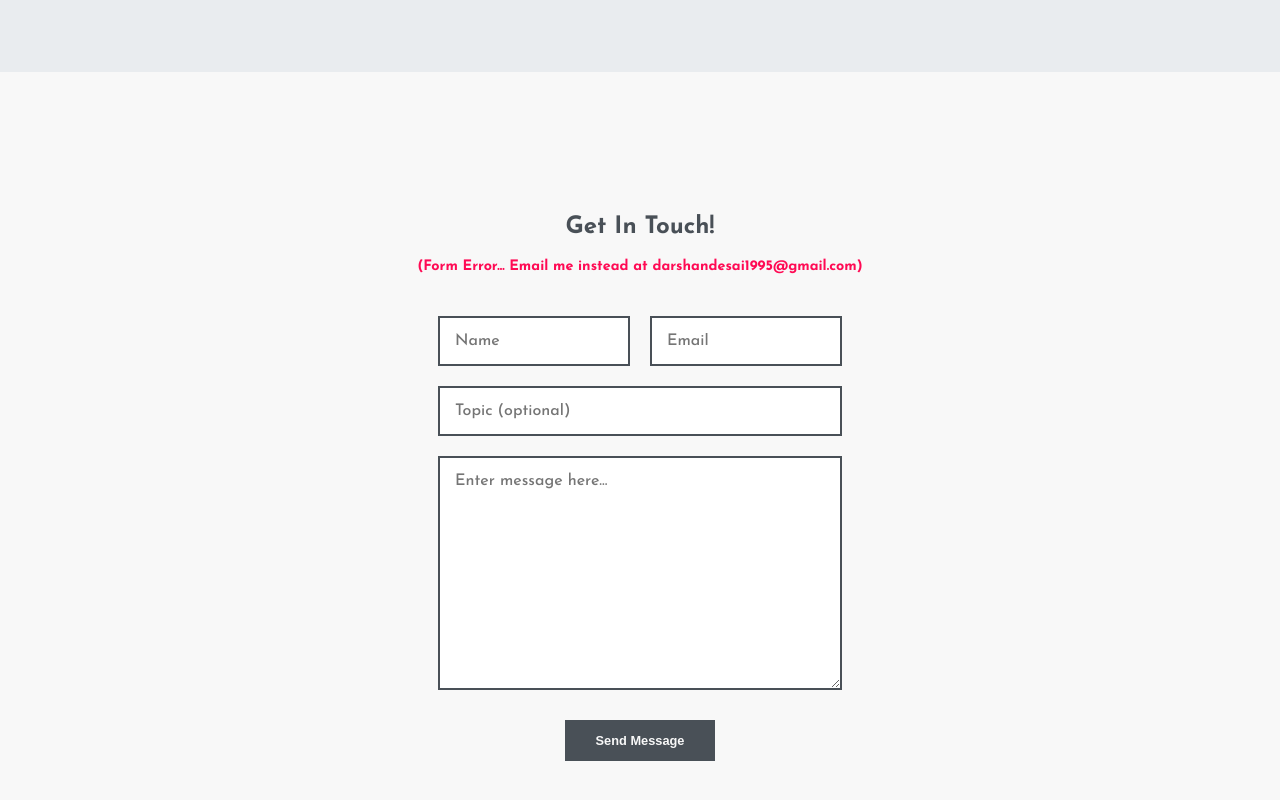
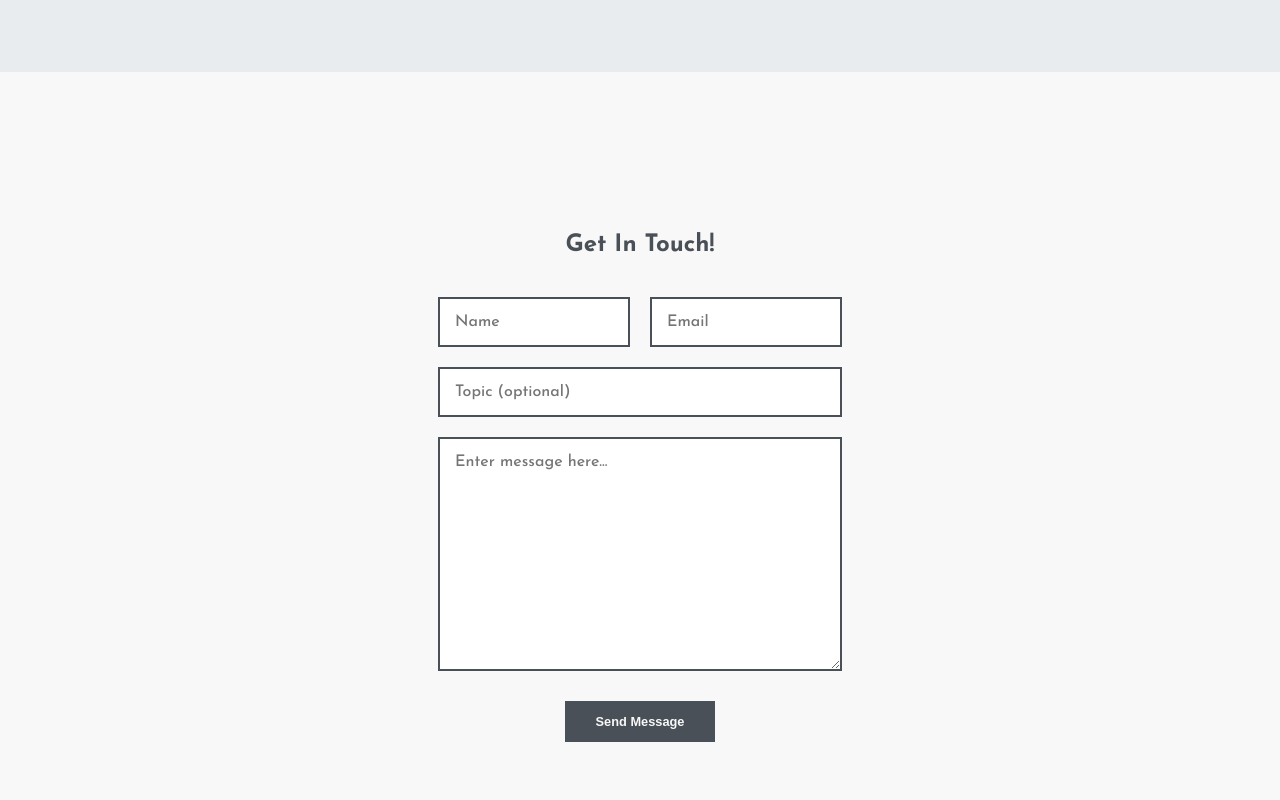
Before and after one commit to darshandesai1095/portfolio-site-v2.1, a React (Create React App) app: page / in a window 1280 px wide. Shown: the part 3128-3928 px from the top of the page. Built offline with nearby package versions, Linux system fonts and the light colour scheme.

Commit message:
fix contact form

```diff
--- a/src/components/Contact/Contact.js
+++ b/src/components/Contact/Contact.js
@@ -25,7 +25,7 @@ const Contact = () => {
 
   return (
     <div className="contact">
-        <form name="contactForm" method="POST" data-netlify="true" netlify
+        <form name="contactForm" method="POST" data-netlify="true"
             //   onSubmit={handleSubmit}
         >
 
@@ -42,9 +42,9 @@ const Contact = () => {
             <h4 className="contact__title">
                 Get In Touch!
                 <br/>
-                <span>
+                {/* <span>
                 (Form Error... Email me instead at darshandesai1995@gmail.com)
-                </span>
+                </span> */}
             </h4>
         </div>
             <div className='form__inputs'>
```
